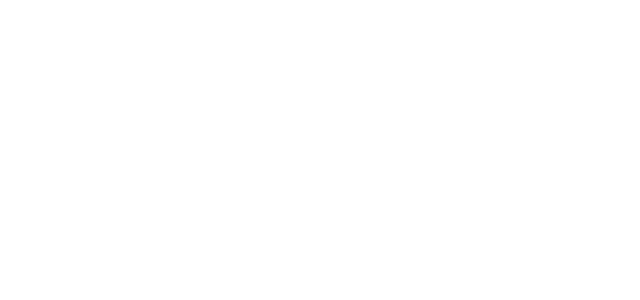
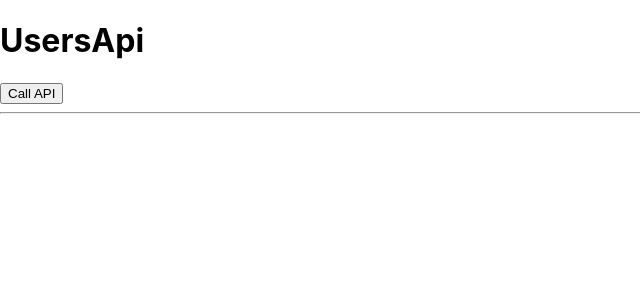
Before and after one commit to gavand-sagar/fsd-july-2024, a React (Create React App) app: page /users-api in a window 1280 px wide. Before the commit this address had no page. Shown: the top 300 px of the page, without its empty margins (0-640 px from the left). Built offline with nearby package versions, Linux system fonts and the light colour scheme.

Commit message:
Lab-17-Users-Api

```diff
--- a/src/App.css
+++ b/src/App.css
@@ -99,3 +99,10 @@
   font-size: 0.7em;
   color: red;
 }
+
+.my-flex {
+  display: flex;
+  gap: 10px;
+  padding: 10px;
+  align-items: center;
+}
--- a/src/App.js
+++ b/src/App.js
@@ -11,6 +11,7 @@ import InterestCalculator from './InterestCalculator';
 import UseEffectsDemo from './UseEffectsDemo';
 import ApiDemo from './ApiDemo';
 import DogsImagesApi from './DogsImagesApi';
+import UsersApi from './UsersApi';
 
 function App() {
   return (
@@ -25,6 +26,7 @@ function App() {
         <Route path='/stock-list' element={<ListRenderingWithObjects />} />
         <Route path='/api-demo' element={<ApiDemo />} />
         <Route path='/dogs-image-api' element={<DogsImagesApi />} />
+        <Route path='/users-api' element={<UsersApi />} />
       </Routes>
     </div>
   );
--- /dev/null
+++ b/src/UsersApi.jsx
@@ -0,0 +1,46 @@
+import axios from 'axios'
+import React, { useState } from 'react'
+
+export default function UsersApi() {
+
+    let [userObj, setUserObj] = useState(null)
+
+    function apiCall() {
+        axios.get("https://randomuser.me/api/")
+            .then(response => {
+                // success
+                setUserObj(response.data.results[0])
+            })
+            .catch(error => {
+                //failure
+            })
+    }
+    return (
+        <div>
+            <h1>UsersApi</h1>
+            <button onClick={() => apiCall()}>Call API</button>
+            <hr />
+            {
+                userObj != null &&
+                <div className='my-flex'>
+                    <img src={userObj.picture.large} width={'100px'} alt='User' />
+                    <div>
+                        <div>
+                            {userObj.name.title} {userObj.name.first} {userObj.name.last}
+                        </div>
+                        <div>
+                           {userObj.location.city},{userObj.location.state},{userObj.location.country}
+                        </div>
+                        <div>
+                            {userObj.phone}<br/>
+                            {userObj.cell}
+                        </div>
+                        <div>
+                            {userObj.email}
+                        </div>
+                    </div>
+                </div>
+            }
+        </div>
+    )
+}
```
